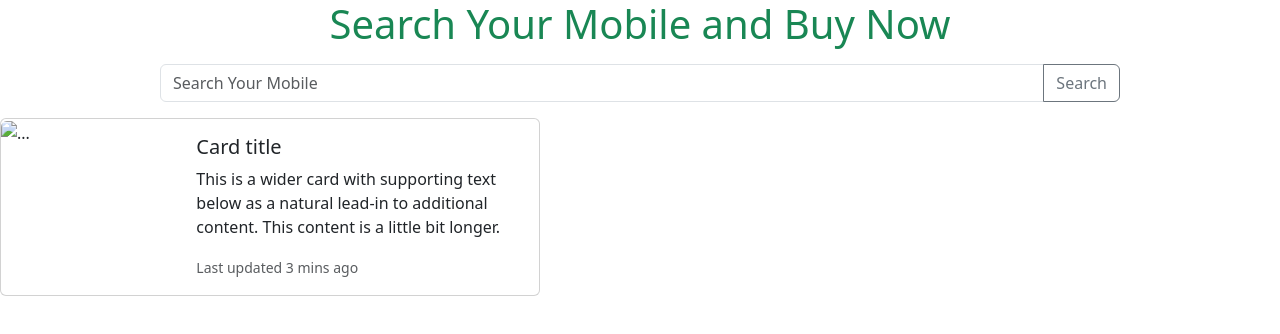
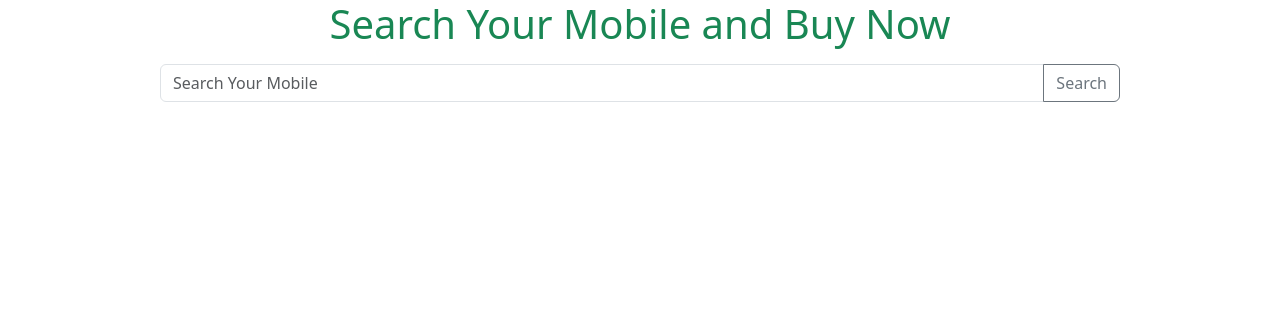
Before and after one commit to Ashiqweb123/mobile-bazar, a plain HTML site: page index.html in a window 1280 px wide. Drawn offline with nearby package versions, Linux system fonts and the light colour scheme.

Commit message:
commited

```diff
--- a/index.html
+++ b/index.html
@@ -20,20 +20,7 @@
     <!-- search-item -->
         <!-- display-phone-details -->
     <div id="card-details">
-        <div class="card mb-3" style="max-width: 540px;">
-            <div class="row g-0">
-              <div class="col-md-4">
-                <img src="..." class="img-fluid rounded-start" alt="...">
-              </div>
-              <div class="col-md-8">
-                <div class="card-body">
-                  <h5 class="card-title">Card title</h5>
-                  <p class="card-text">This is a wider card with supporting text below as a natural lead-in to additional content. This content is a little bit longer.</p>
-                  <p class="card-text"><small class="text-body-secondary">Last updated 3 mins ago</small></p>
-                </div>
-              </div>
-            </div>
-          </div>
+
     </div>
     <!-- display-phone-details -->
 
```
